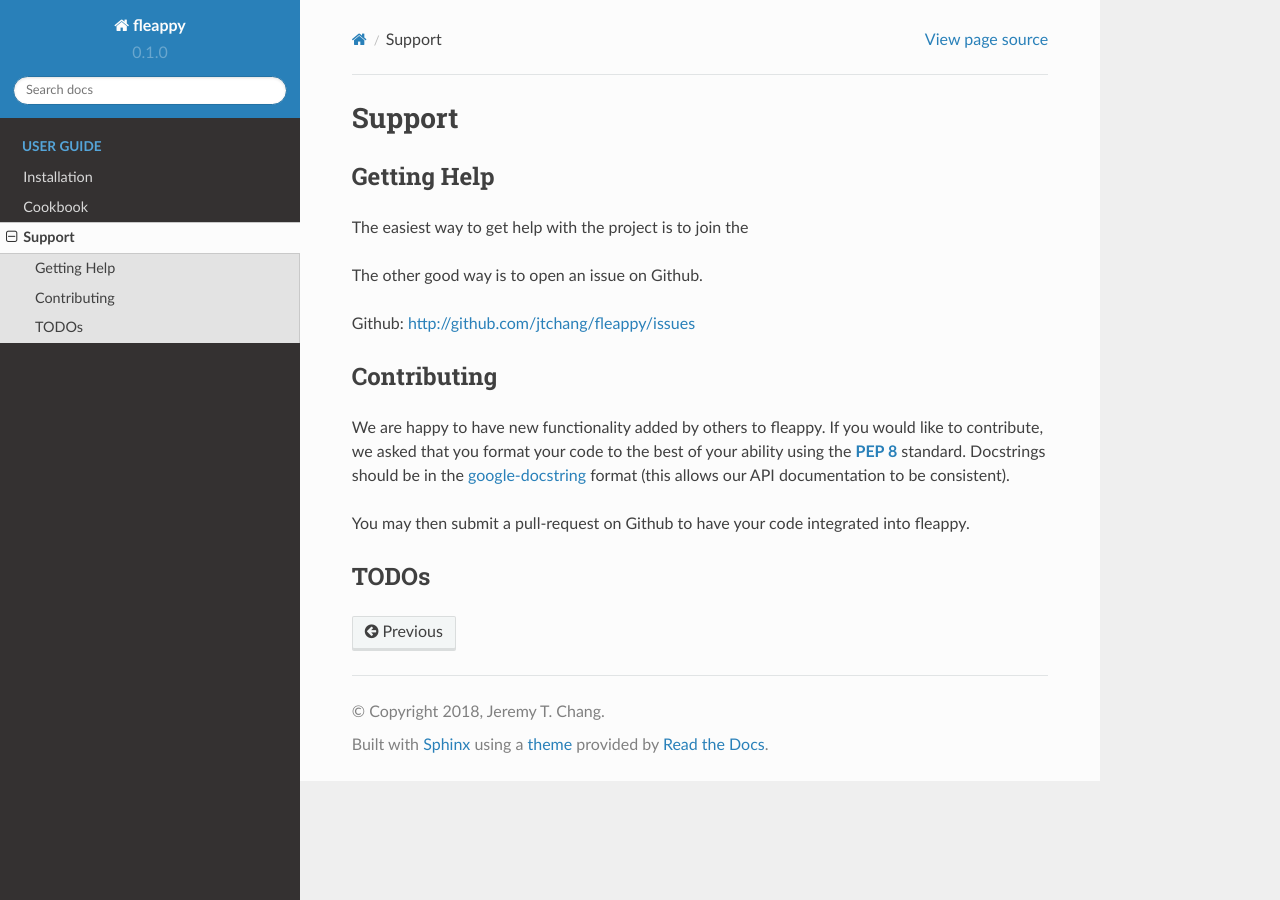
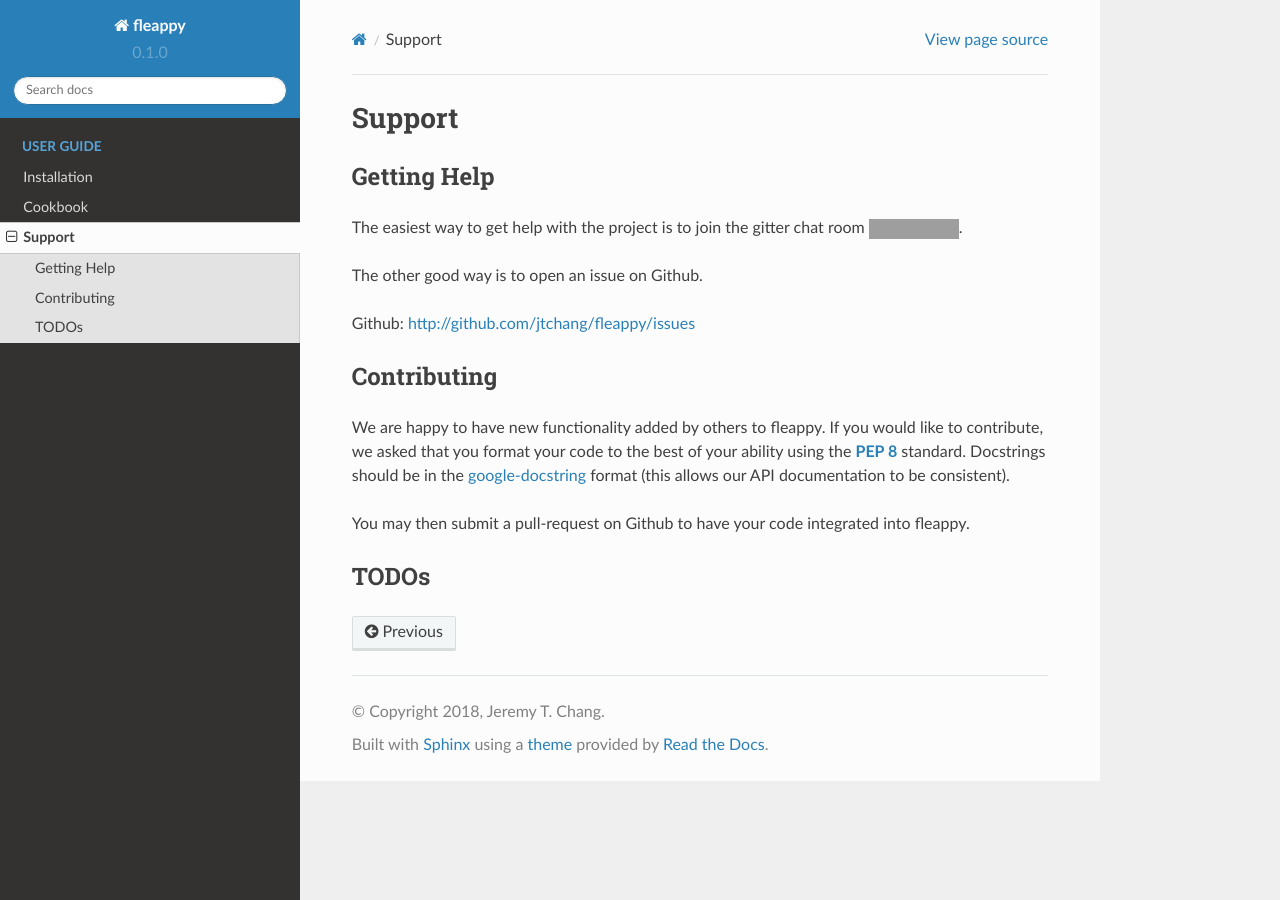
Before and after one commit to jtchang/MPFI_IC, a Sphinx documentation site: the page built from docs/support.rst, in a window 1280 px wide. Built offline with Sphinx 7.4.7 and the Read the Docs theme 2.0.0, drawn with Linux system fonts in a browser that asks for light colours; pages that are not in the unit, such as notebooks, are missing from menus; grey boxes are pictures that could not be loaded.

Commit message:
Added gitter link to readme support

```diff
--- a/docs/support.rst
+++ b/docs/support.rst
@@ -4,7 +4,12 @@ Support
 Getting Help
 ------------
 
-The easiest way to get help with the project is to join the
+The easiest way to get help with the project is to join the gitter chat room |gitter|.
+
+.. |gitter| image:: https://badges.gitter.im/MPFI_IC/community.svg
+   :alt: Join the chat at https://gitter.im/MPFI_IC/community
+   :target: https://gitter.im/MPFI_IC/community?utm_source=badge&utm_medium=badge&utm_campaign=pr-badge&utm_content=badge
+
 
 The other good way is to open an issue on Github.
 
```
